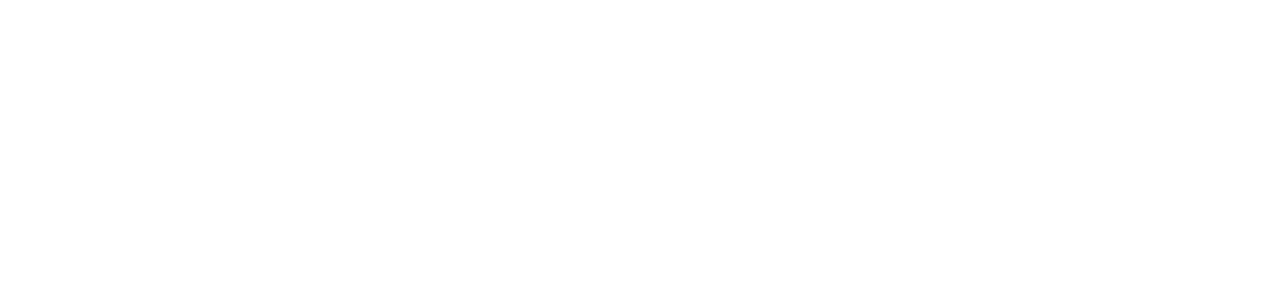
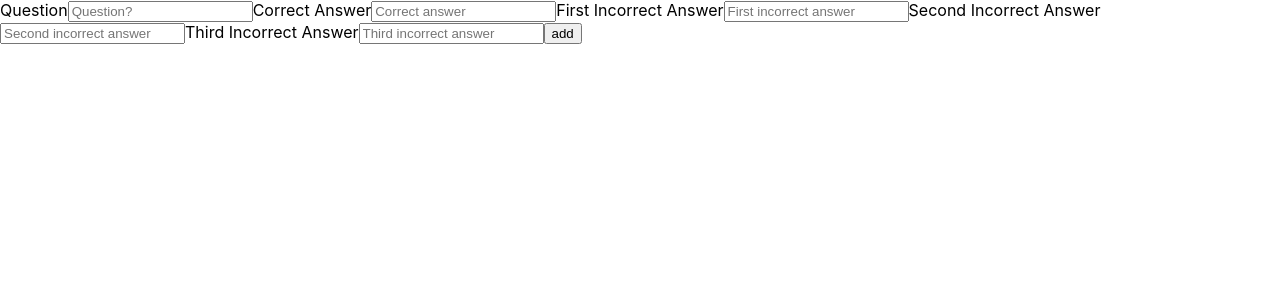
Before and after one commit to bkandaris/frontend-interview-fe, a React (Create React App) app: page /add in a window 1280 px wide. Before the commit this address had no page. Shown: the top 300 px of the page. Built offline with nearby package versions, Linux system fonts and the light colour scheme.

Commit message:
all crud working

```diff
--- a/src/App.js
+++ b/src/App.js
@@ -8,6 +8,7 @@
 import { BrowserRouter as Router, Routes, Route } from 'react-router-dom';
 import QuestionsList from './components/QuestionList';
 import QuestionUpdate from './components/QuestionUpdate';
+import AddQuestion from './components/AddQuestion';
 
 function App() {
   return (
@@ -22,6 +23,7 @@
           <Route path='/score' element={<FinalScreen />} />
           <Route path='/update' element={<QuestionsList />} />
           <Route path='update/:questionId' element={<QuestionUpdate />} />
+          <Route path='/add' element={<AddQuestion />} />
         </Routes>
       </div>
     </Router>
--- a/src/components/AddQuestion.js
+++ b/src/components/AddQuestion.js
@@ -1,11 +1,84 @@
-import React from 'react'
+import React, { useState } from 'react';
+import { createQuestion } from '../crud/crudRequests';
 
 const AddQuestion = () => {
-    return (
-        <div>
-            AddQuestion
-        </div>
-    )
-}
+  const [addQuestion, setAddQuestion] = useState({
+    question: '',
+    correctAnswer: '',
+    wrongAnswers1: '',
+    wrongAnswers2: '',
+    wrongAnswers3: '',
+  });
+  const [submitObject, setSubmitObject] = useState();
 
-export default AddQuestion
+  const handleChange = (e) => {
+    const value = e.target.value;
+    setAddQuestion({
+      ...addQuestion,
+      [e.target.name]: value,
+    });
+  };
+
+  const handleSubmit = (e) => {
+    e.preventDefault();
+    setSubmitObject({
+      question: addQuestion.question,
+      correctAnswer: { answer: addQuestion.correctAnswer },
+      wrongAnswers: [
+        { answer: addQuestion.wrongAnswers1 },
+        { answer: addQuestion.wrongAnswers2 },
+        { answer: addQuestion.wrongAnswers3 },
+      ],
+    });
+    console.log('mysubmitObject in handle', submitObject);
+    createQuestion(submitObject);
+  };
+
+  return (
+    <div>
+      <form onSubmit={handleSubmit}>
+        <label>Question</label>
+        <input
+          placeholder={'Question?'}
+          onChange={handleChange}
+          type='text'
+          name='question'
+        />
+        <label>Correct Answer</label>
+        <input
+          placeholder={'Correct answer'}
+          onChange={handleChange}
+          type='text'
+          name='correctAnswer'
+        />
+        <label>First Incorrect Answer</label>
+        <input
+          placeholder={'First incorrect answer'}
+          onChange={handleChange}
+          type='text'
+          id='wrongAnswers1'
+          name='wrongAnswers1'
+        />
+        <label>Second Incorrect Answer</label>
+        <input
+          placeholder={'Second incorrect answer'}
+          onChange={handleChange}
+          type='text'
+          id='wrongAnswers2'
+          name='wrongAnswers2'
+        />
+        <label>Third Incorrect Answer</label>
+        <input
+          placeholder={'Third incorrect answer'}
+          onChange={handleChange}
+          type='text'
+          id='wrongAnswers3'
+          name='wrongAnswers3'
+        />
+        <input type='submit' value='add' />
+      </form>
+    </div>
+  );
+};
+
+export default AddQuestion;
--- a/src/components/QuestionList.js
+++ b/src/components/QuestionList.js
@@ -27,10 +27,13 @@
       {questions &&
         questions.map((question) => {
           return (
-            <Link to={`/update/${question._id}`}>
-              <div key={question._id}>{question.question}</div>
+            <div key={question._id}>
+              <p>{question.question}</p>
               <button>x</button>
-            </Link>
+              <Link to={`/update/${question._id}`}>
+                <button>Update</button>
+              </Link>
+            </div>
           );
         })}
     </div>
--- a/src/components/QuestionUpdate.js
+++ b/src/components/QuestionUpdate.js
@@ -61,7 +61,7 @@
         />
         <label>Correct Answer</label>
         <input
-          placeholder={individualQuestion.correctAnswer.answer}
+          placeholder={individualQuestion.correctAnswer}
           onChange={handleChange}
           type='text'
           name='answer'
--- a/src/crud/crudRequests.js
+++ b/src/crud/crudRequests.js
@@ -1,4 +1,18 @@
 import axios from 'axios';
+
+const createQuestion = (newQuestion) => {
+  axios
+    .post(
+      'https://frontend-interview-quiz.herokuapp.com/api/javascript',
+      newQuestion
+    )
+    .then((response) => {
+      console.log(response);
+    })
+    .catch((error) => {
+      console.log('error', error);
+    });
+};
 
 const updateQuestion = (
   id,
@@ -39,4 +53,4 @@
     });
 };
 
-export { updateQuestion, deleteQuestion };
+export { createQuestion, updateQuestion, deleteQuestion };
```
